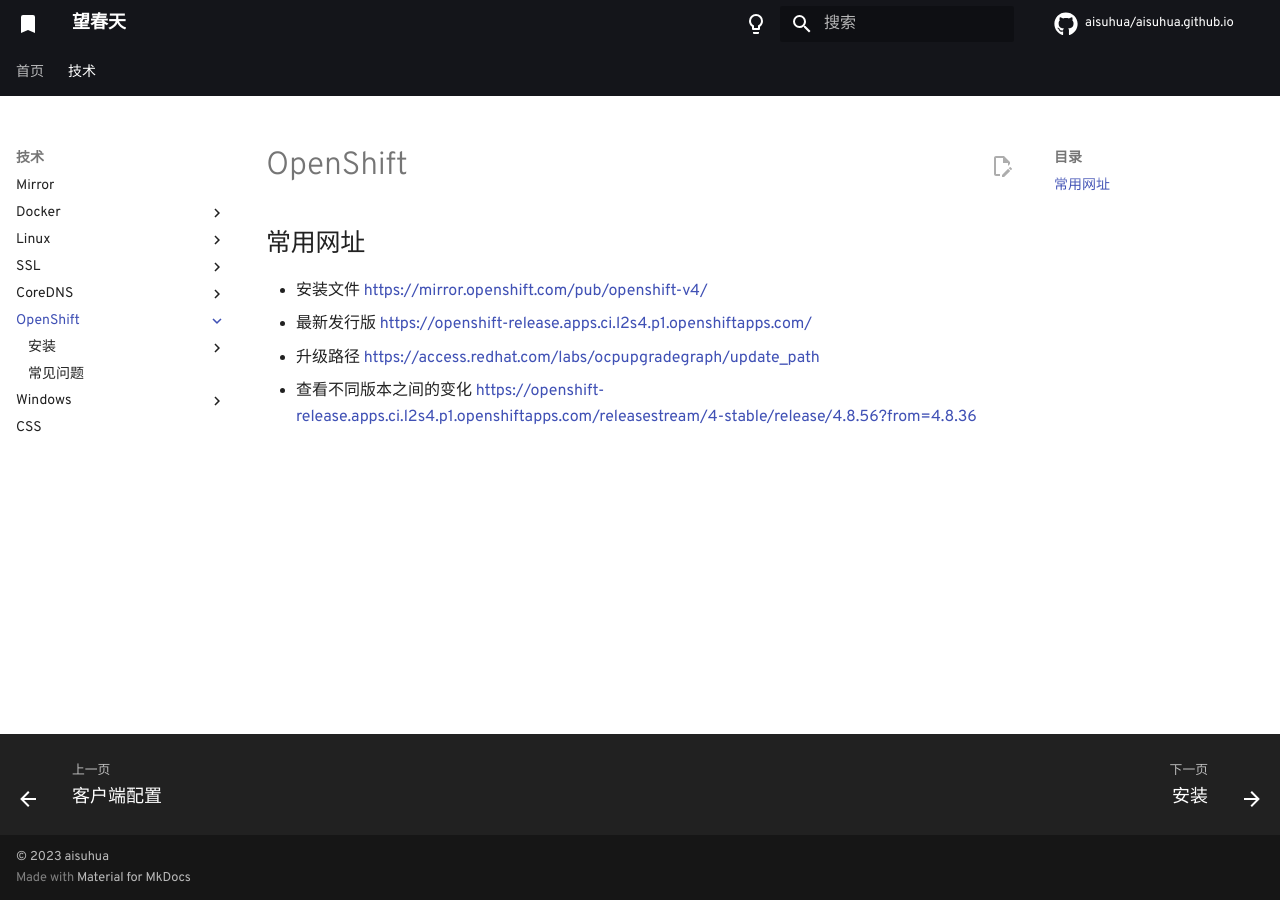
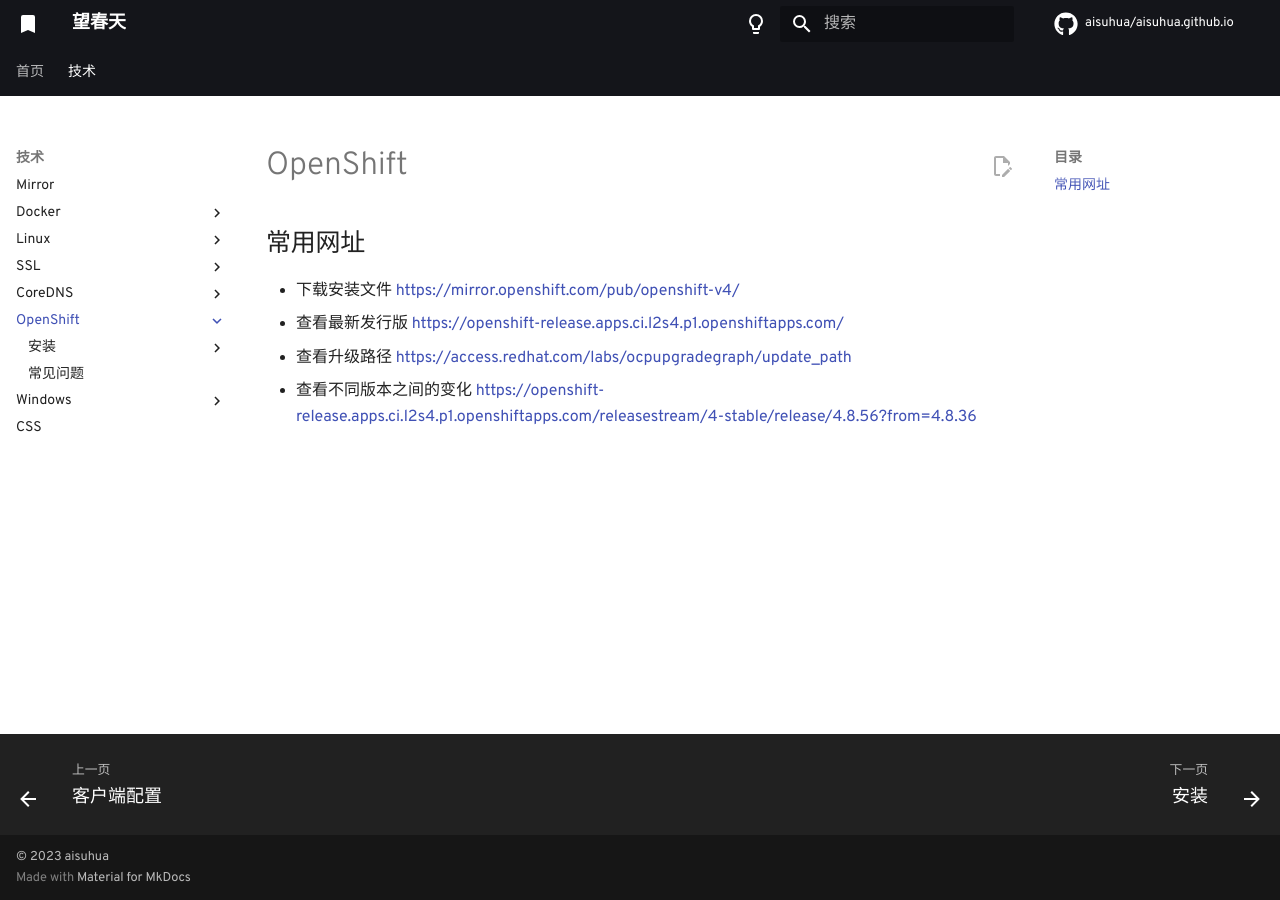
Before and after one commit to aisuhua/aisuhua.github.io, an MkDocs documentation site: the page built from docs/openshift/index.md, in a window 1280 px wide. Built offline with MkDocs 1.6.1 and Material for MkDocs 9.7.7, drawn with Linux system fonts in a browser that asks for light colours; comment, search, counter and statistics services are not loaded.

Commit message:
Update index.md

```diff
--- a/docs/openshift/index.md
+++ b/docs/openshift/index.md
@@ -2,7 +2,7 @@
 
 ## 常用网址
 
-- 安装文件 https://mirror.openshift.com/pub/openshift-v4/
-- 最新发行版 https://openshift-release.apps.ci.l2s4.p1.openshiftapps.com/
-- 升级路径 https://access.redhat.com/labs/ocpupgradegraph/update_path
+- 下载安装文件 https://mirror.openshift.com/pub/openshift-v4/
+- 查看最新发行版 https://openshift-release.apps.ci.l2s4.p1.openshiftapps.com/
+- 查看升级路径 https://access.redhat.com/labs/ocpupgradegraph/update_path
 - 查看不同版本之间的变化 https://openshift-release.apps.ci.l2s4.p1.openshiftapps.com/releasestream/4-stable/release/4.8.56?from=4.8.36
```
